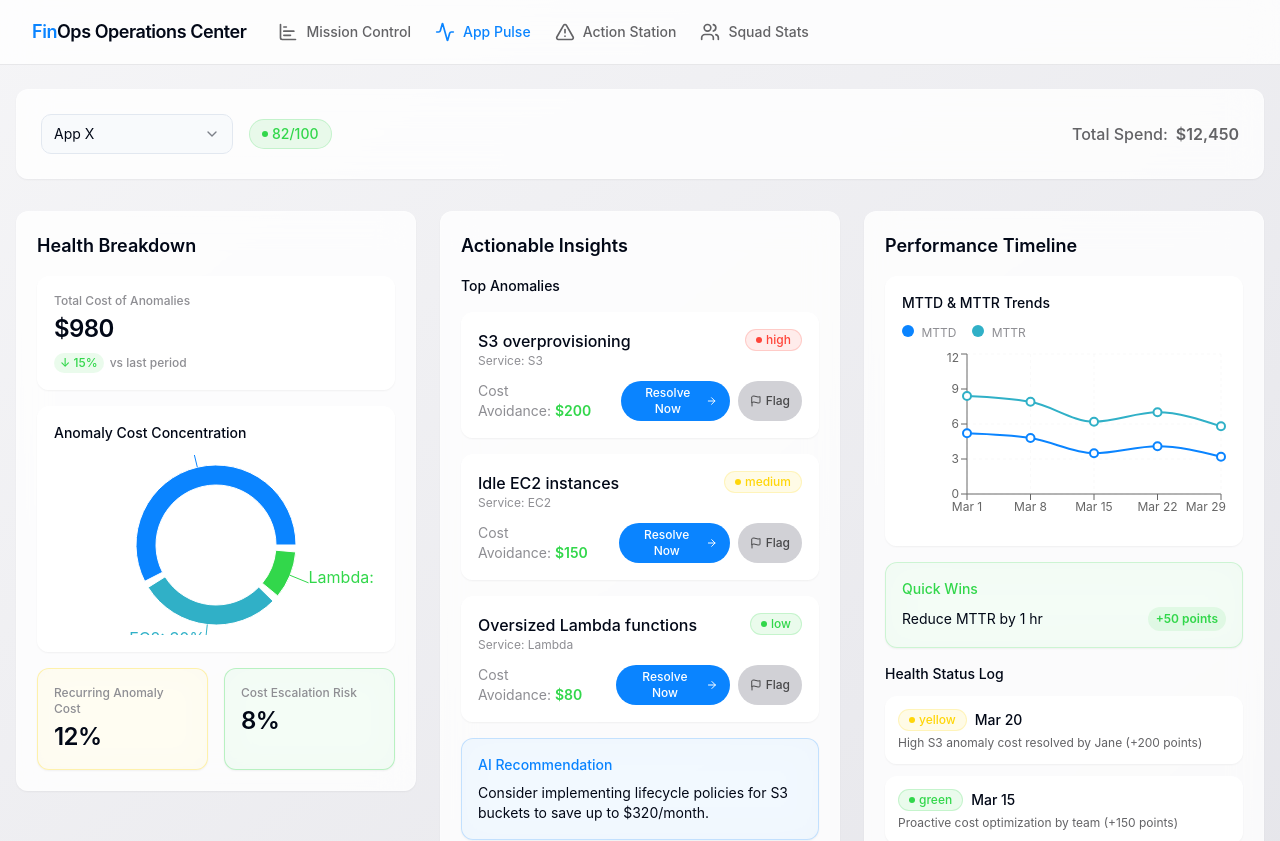
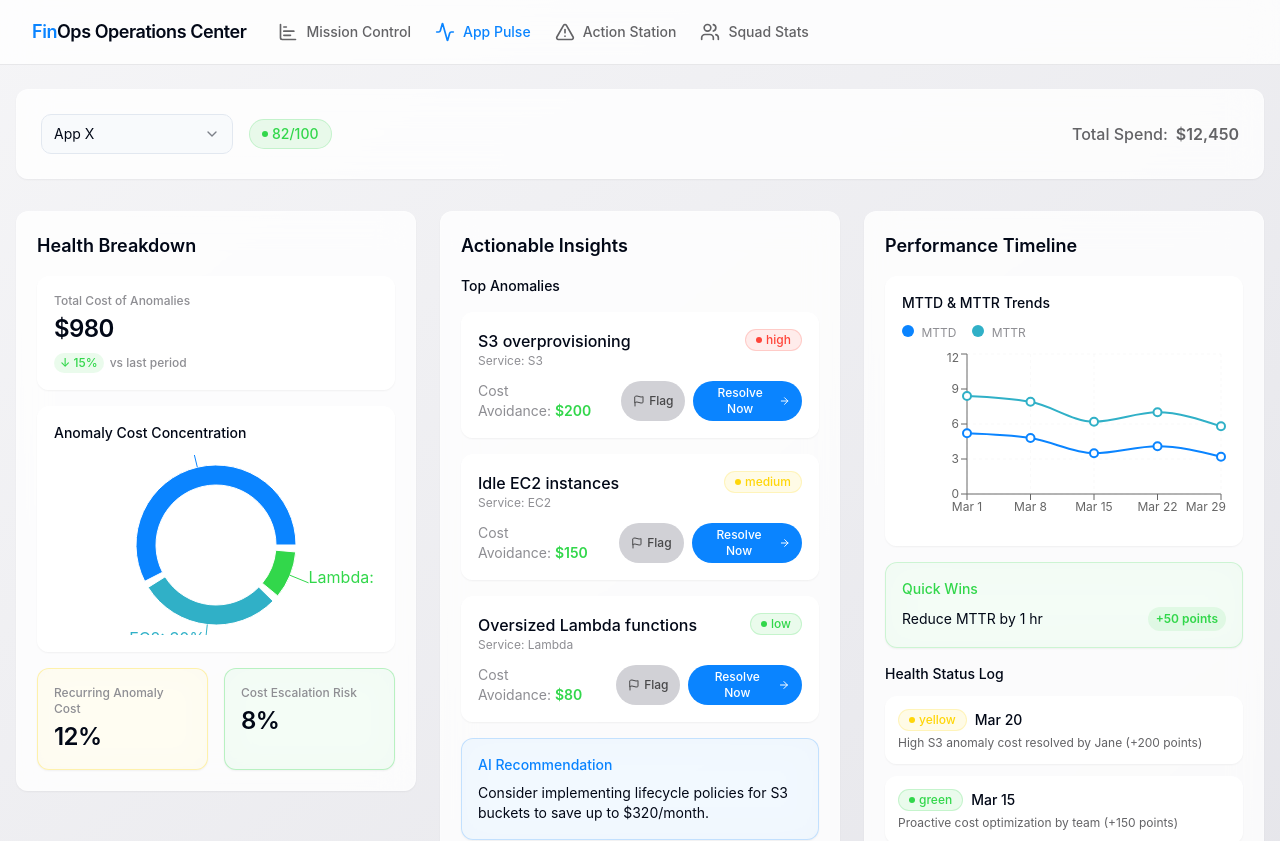
Before and after one commit to Wenying0808/cost-command-center, a React (Vite) app: page /app-health in a window 1280 px wide. Shown: the top 841 px of the page. Built offline with nearby package versions, Linux system fonts and the light colour scheme.

Commit message:
Fix: Swap button positions
Swapped the positions of the "Resolve Now" and "Flag" buttons in the UI.

```diff
--- a/src/components/dashboard/AppHealth.tsx
+++ b/src/components/dashboard/AppHealth.tsx
@@ -1,3 +1,4 @@
+
 import React, { useState } from "react";
 import { TrendingUp, ArrowRight, Flag } from "lucide-react";
 import MetricCard from "@/components/shared/MetricCard";
@@ -204,13 +205,13 @@ const AppHealth: React.FC = () => {
                       </span>
                     </div>
                     <div className="flex space-x-2">
+                      <button className="bg-finops-gray-200 dark:bg-finops-gray-700 text-finops-gray-700 dark:text-finops-gray-200 rounded-full px-3 py-1 text-xs font-medium flex items-center hover:bg-finops-gray-300 dark:hover:bg-finops-gray-600 transition-colors">
+                        <Flag className="h-3 w-3 mr-1" />
+                        Flag
+                      </button>
                       <button className="bg-finops-blue text-white rounded-full px-3 py-1 text-xs font-medium flex items-center hover:bg-finops-blue/90 transition-colors">
                         Resolve Now
                         <ArrowRight className="h-3 w-3 ml-1" />
-                      </button>
-                      <button className="bg-finops-gray-200 dark:bg-finops-gray-700 text-finops-gray-700 dark:text-finops-gray-200 rounded-full px-3 py-1 text-xs font-medium flex items-center hover:bg-finops-gray-300 dark:hover:bg-finops-gray-600 transition-colors">
-                        <Flag className="h-3 w-3 mr-1" />
-                        Flag
                       </button>
                     </div>
                   </div>
```
